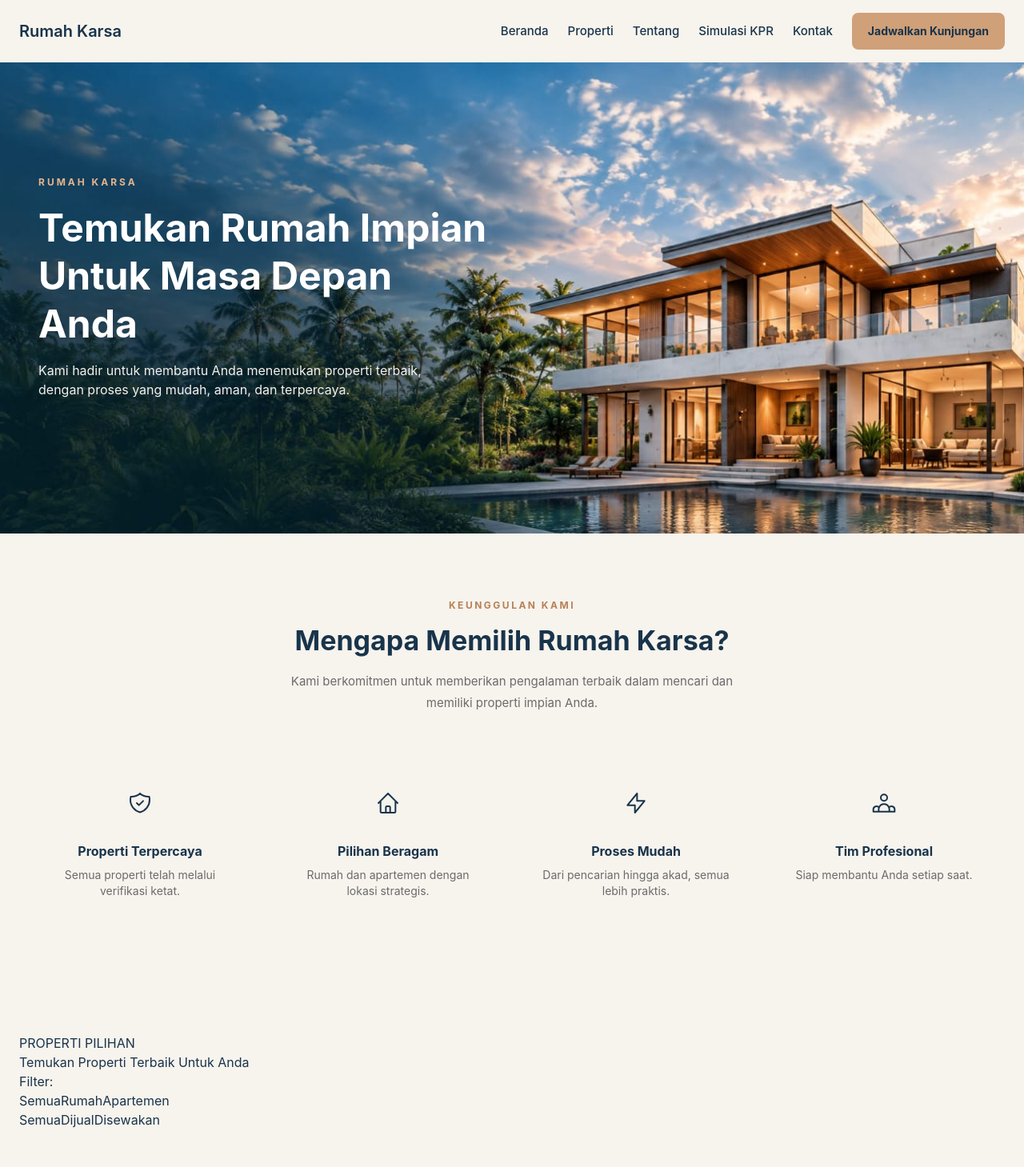
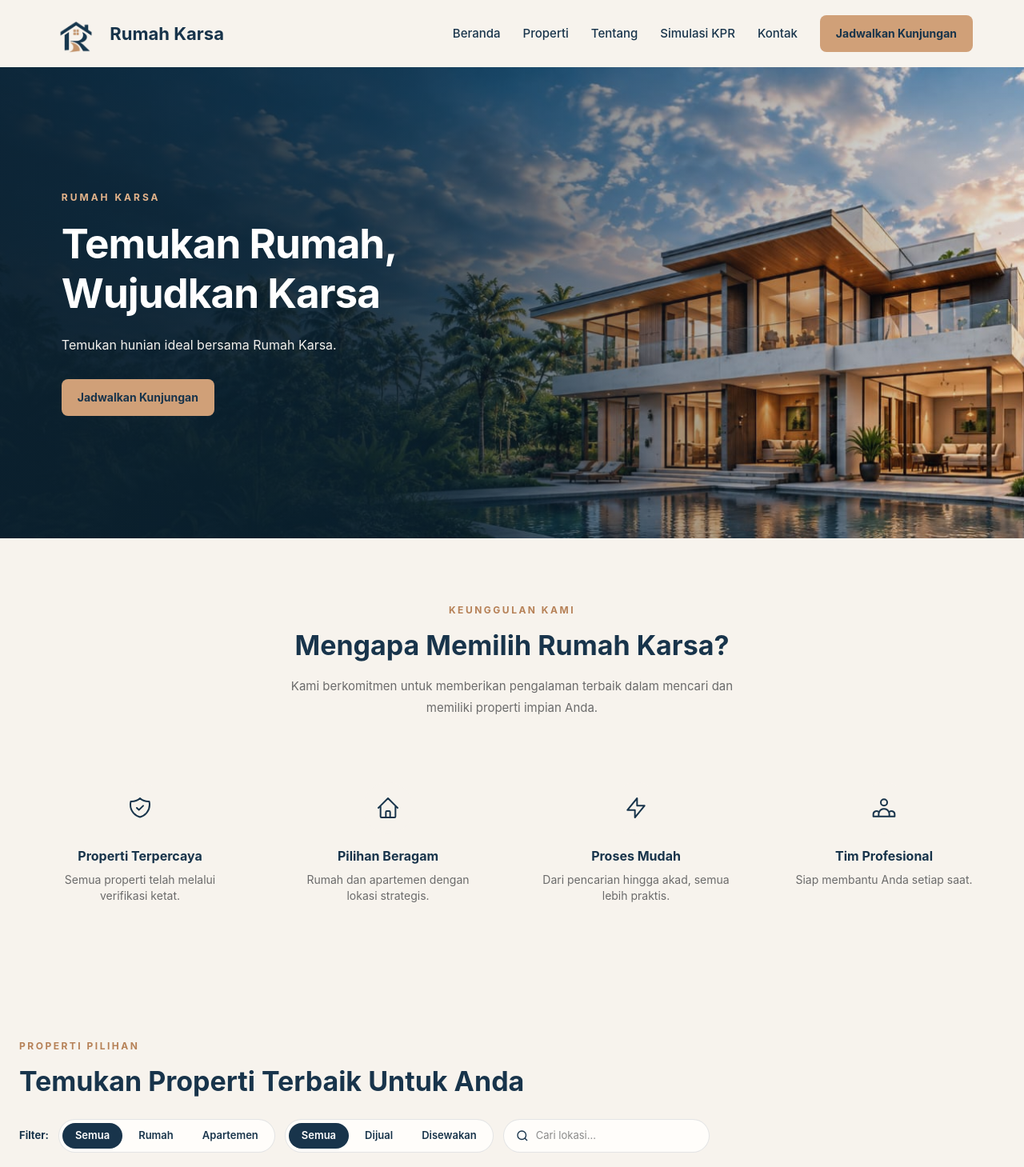
Before and after one commit to frskafdilh/Rumah-Karsa, a React (Vite) app: page / in a window 1280 px wide. Shown: the top 1459 px of the page at 80% size. Built offline with nearby package versions, Linux system fonts and the light colour scheme.

Commit message:
fix hero tagline, navbar logo, and property filter styles

```diff
--- a/src/components/Hero.jsx
+++ b/src/components/Hero.jsx
@@ -2,27 +2,23 @@ import heroImg from '../assets/hero.png'
 
 export default function Hero() {
   return (
-    <section id="home" className="hero relative isolate flex items-center">
-      <img
-        src={heroImg}
-        alt="Rumah modern Rumah Karsa"
-        className="absolute inset-0 z-0 h-full w-full object-cover object-center"
-      />
-      <div className="hero-overlay absolute inset-0 z-0" />
-      <div className="relative z-10 mx-auto w-full max-w-7xl px-5 py-10 sm:px-8 sm:py-14 lg:px-12 lg:py-16">
-        <div className="max-w-2xl">
-          <p className="hero-eyebrow mb-2 text-xs font-semibold uppercase tracking-[0.2em] sm:mb-3 sm:text-sm">
-            Rumah Karsa
+    <section id="home" className="hero">
+      <img src={heroImg} alt="Rumah Karsa" className="hero-image" />
+      <div className="hero-overlay" />
+
+      <div className="hero-container">
+        <div className="hero-content">
+          <p className="hero-eyebrow">Rumah Karsa</p>
+
+          <h1 className="hero-title">Temukan Rumah, Wujudkan Karsa</h1>
+
+          <p className="hero-description">
+            Temukan hunian ideal bersama Rumah Karsa.
           </p>
-          <h1 className="mb-3 max-w-xl text-3xl font-bold leading-tight text-white sm:mb-4 sm:text-4xl lg:text-5xl">
-            Temukan Rumah Impian
-            <br />
-            Untuk Masa Depan Anda
-          </h1>
-          <p className="mb-5 max-w-lg text-sm leading-6 text-[#F3F1ED] sm:mb-7 sm:text-base">
-            Kami hadir untuk membantu Anda menemukan properti terbaik,
-            dengan proses yang mudah, aman, dan terpercaya.
-          </p>
+
+          <a href="#visit" className="btn-primary hero-button">
+            Jadwalkan Kunjungan
+          </a>
         </div>
       </div>
     </section>
--- a/src/components/Navbar.jsx
+++ b/src/components/Navbar.jsx
@@ -1,4 +1,5 @@
 import { useState } from 'react'
+import logoImg from '../assets/logo.png'
 
 const links = [
   { label: 'Beranda', href: '#home' },
@@ -16,32 +17,34 @@ export default function Navbar() {
   }
 
   return (
-    <header className="bg-(--cream) text-(--navy)">
-      <nav className="mx-auto flex max-w-7xl flex-wrap items-center justify-between px-6 py-4">
-        <a
-          href="#home"
-          className="text-xl font-semibold text-inherit no-underline"
-          onClick={closeMenu}
-        >
-          Rumah Karsa
+    <header className="site-header">
+      <nav className="site-nav">
+        <a href="#home" className="site-brand" onClick={closeMenu}>
+          <img
+            src={logoImg}
+            alt="Logo Rumah Karsa"
+            className="brand-logo"
+            style={{ height: '48px', width: 'auto', display: 'block' }}
+          />
+          <span>Rumah Karsa</span>
         </a>
 
         <button
           type="button"
-          className="inline-flex h-10 w-10 items-center justify-center rounded-lg border border-(--navy)/20 text-xl md:hidden"
+          className="menu-toggle"
+          onClick={() => setMenuOpen(!menuOpen)}
           aria-label={menuOpen ? 'Tutup menu' : 'Buka menu'}
+          aria-expanded={menuOpen}
           aria-controls="primary-navigation"
-          aria-expanded={menuOpen}
-          onClick={() => setMenuOpen((open) => !open)}
         >
-          <span aria-hidden="true">{menuOpen ? '×' : '☰'}</span>
+          {menuOpen ? '×' : '☰'}
         </button>
 
         <div
           id="primary-navigation"
-          className={`${menuOpen ? 'flex' : 'hidden'} w-full flex-col gap-5 pt-5 md:flex md:w-auto md:flex-row md:items-center md:gap-6 md:pt-0`}
+          className={`site-menu ${menuOpen ? 'is-open' : ''}`}
         >
-          <ul className="m-0 flex list-none flex-col gap-4 p-0 md:flex-row md:items-center md:gap-6">
+          <ul className="site-links">
             {links.map((link) => (
               <li key={link.href}>
                 <a href={link.href} className="nav-link" onClick={closeMenu}>
@@ -51,7 +54,7 @@ export default function Navbar() {
             ))}
           </ul>
 
-          <a href="#visit" className="btn-primary" onClick={closeMenu}>
+          <a href="#visit" className="btn-primary visit-button" onClick={closeMenu}>
             Jadwalkan Kunjungan
           </a>
         </div>
--- a/src/components/PropertySection.jsx
+++ b/src/components/PropertySection.jsx
@@ -397,6 +397,8 @@ export default function PropertySection() {
             </div>
             <label className="location-search">
               <svg
+                width="18"
+                height="18"
                 viewBox="0 0 24 24"
                 fill="none"
                 stroke="currentColor"
--- a/src/style.css
+++ b/src/style.css
@@ -1,9 +1,11 @@
 @import "tailwindcss";
+
 :root {
   --navy: #18344B;
   --cream: #F7F3ED;
   --caramel: #D0A078;
   --brown: #B68157;
+  --beige: #EFE7DB;
 
   font-family: Inter, ui-sans-serif, system-ui, sans-serif;
   color: var(--navy);
@@ -13,17 +15,21 @@
   -webkit-font-smoothing: antialiased;
   -moz-osx-font-smoothing: grayscale;
 }
+
 * {
   box-sizing: border-box;
 }
+
 html {
   scroll-behavior: smooth;
 }
+
 body {
   margin: 0;
   min-width: 320px;
   min-height: 100vh;
 }
+
 button,
 input,
 select,
@@ -57,6 +63,7 @@ textarea {
 .nav-link:hover {
   color: var(--brown);
 }
+
 .btn-primary {
   display: inline-flex;
   align-items: center;
@@ -75,6 +82,7 @@ textarea {
   cursor: pointer;
   transition: background 180ms ease;
 }
+
 .btn-primary:hover {
   background: #dfb18b;
 }
@@ -91,6 +99,65 @@ textarea {
   color: var(--navy);
   font-size: 23px;
   cursor: pointer;
+}
+
+/* NAVBAR */
+
+.site-header {
+  position: relative;
+  z-index: 20;
+  background: var(--cream);
+  color: var(--navy);
+}
+
+.site-nav {
+  position: relative;
+  display: flex;
+  align-items: center;
+  justify-content: space-between;
+  gap: 24px;
+  width: 100%;
+  max-width: 1440px;
+  min-height: 84px;
+  margin: 0 auto;
+  padding: 10px clamp(20px, 5vw, 64px);
+}
+
+.site-brand {
+  display: inline-flex;
+  align-items: center;
+  gap: 12px;
+  color: var(--navy);
+  font-size: 22px;
+  font-weight: 750;
+  text-decoration: none;
+  white-space: nowrap;
+}
+
+.brand-logo {
+  display: block;
+  flex-shrink: 0;
+  width: auto;
+  height: 48px;
+}
+
+.site-menu {
+  display: flex;
+  align-items: center;
+  gap: 28px;
+}
+
+.site-links {
+  display: flex;
+  align-items: center;
+  gap: 28px;
+  margin: 0;
+  padding: 0;
+  list-style: none;
+}
+
+.visit-button {
+  white-space: nowrap;
 }
 
 /* HERO */
@@ -274,6 +341,144 @@ textarea {
   font-size: 13px;
   line-height: 1.7;
   overflow-wrap: anywhere;
+}
+
+/* PROPERTI PILIHAN */
+
+.property-heading {
+  display: flex;
+  flex-wrap: wrap;
+  align-items: flex-end;
+  justify-content: space-between;
+  gap: 24px 32px;
+}
+
+.property-title {
+  min-width: 0;
+}
+
+.property-eyebrow {
+  display: block;
+  margin: 0 0 12px;
+  color: var(--brown);
+  font-size: 12px;
+  font-weight: 750;
+  letter-spacing: 2.5px;
+  line-height: 1.6;
+  text-transform: uppercase;
+}
+
+.property-title h2 {
+  margin: 0;
+  color: var(--navy);
+  font-size: clamp(25px, 3vw, 34px);
+  font-weight: 750;
+  line-height: 1.35;
+}
+
+.property-filters {
+  display: flex;
+  flex-wrap: wrap;
+  align-items: center;
+  gap: 12px;
+}
+
+.filter-label {
+  color: var(--navy);
+  font-size: 13px;
+  font-weight: 650;
+}
+
+.filter-group {
+  display: inline-flex;
+  flex-wrap: wrap;
+  gap: 4px;
+  padding: 4px;
+  border: 1px solid rgb(24 52 75 / 12%);
+  border-radius: 999px;
+  background: #fffdfa;
+}
+
+.filter-chip {
+  padding: 8px 16px;
+  border: none;
+  border-radius: 999px;
+  background: transparent;
+  color: var(--navy);
+  font-size: 13px;
+  font-weight: 600;
+  line-height: 1.2;
+  cursor: pointer;
+  transition:
+    background 180ms ease,
+    color 180ms ease;
+}
+
+.filter-chip:hover {
+  background: rgb(208 160 120 / 22%);
+}
+
+.filter-chip.active {
+  background: var(--navy);
+  color: #fff;
+}
+
+.filter-chip.active-sold {
+  background: var(--brown);
+  color: #fff;
+}
+
+.filter-chip.active-rent {
+  background: var(--caramel);
+  color: var(--navy);
+}
+
+.location-search {
+  display: flex;
+  align-items: center;
+  gap: 8px;
+  min-width: 210px;
+  height: 42px;
+  padding: 0 14px;
+  border: 1px solid rgb(24 52 75 / 12%);
+  border-radius: 999px;
+  background: #fffdfa;
+  color: var(--navy);
+}
+
+.location-search:focus-within {
+  border-color: var(--caramel);
+}
+
+.location-search svg {
+  flex-shrink: 0;
+  width: 18px;
+  height: 18px;
+}
+
+.location-search input {
+  flex: 1;
+  min-width: 0;
+  border: none;
+  outline: none;
+  background: transparent;
+  color: var(--navy);
+  font-size: 13px;
+}
+
+.location-search input::placeholder {
+  color: #8a8a8a;
+}
+
+@media (max-width: 760px) {
+  .property-heading {
+    align-items: stretch;
+    flex-direction: column;
+  }
+
+  .location-search {
+    width: 100%;
+  }
 }
 
 /* TABLET */
@@ -493,6 +698,7 @@ textarea {
     height: 27px;
   }
 }
+
 :focus-visible {
   outline: 2px solid var(--navy);
   outline-offset: 3px;
```
